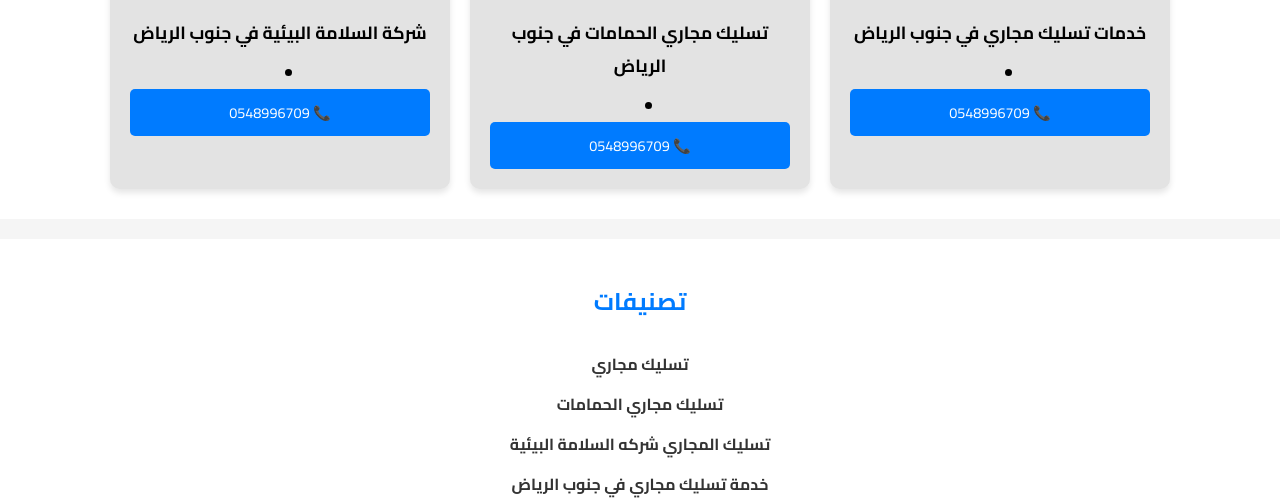
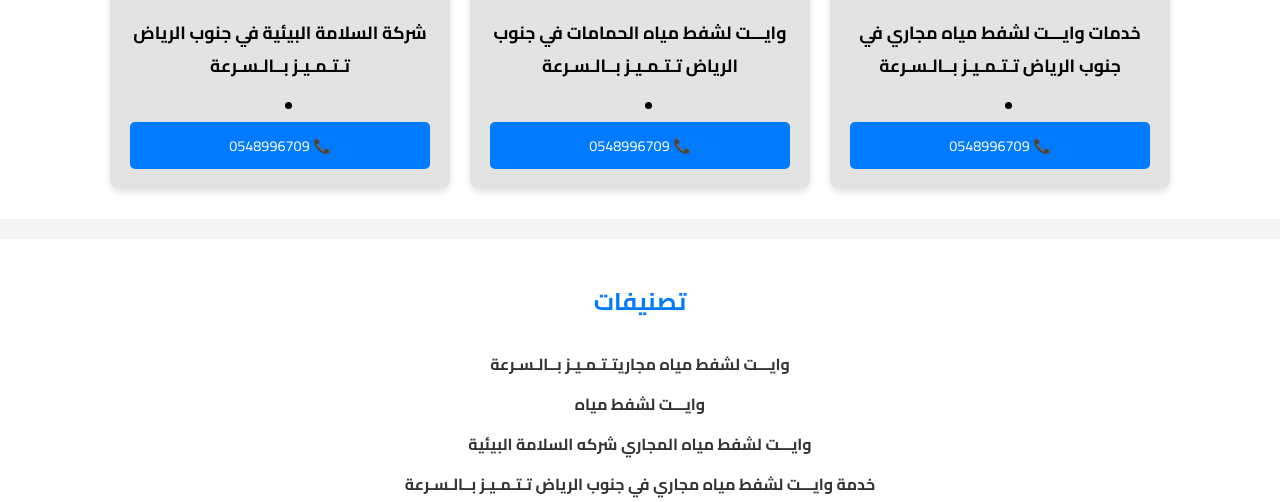
Before and after one commit to ghhhnhjjjjnh/Waterdrainage, a plain HTML site: page index.html in a window 1280 px wide. Shown: the part 319-821 px from the top of the page. Drawn offline with Linux system fonts and the light colour scheme.

Commit message:
Update index.html

```diff
--- a/index.html
+++ b/index.html
@@ -28,17 +28,17 @@
         <div class="service-boxes">
             <div class="service">
                 <img src="https://png.pngtree.com/png-vector/20220528/ourmid/pngtree-water-supply-rgb-color-icon-technology-consumption-sanitation-vector-png-image_30612366.png" alt="خدمة تسليك المجاري">
-                <h3>خدمات تسليك مجاري في جنوب الرياض</h3>
+                <h3>خدمات وايـــت لشفط مياه مجاري في جنوب الرياض تـتـمـيـز بــالـسـرعة </h3>
                 <li><a href="tel:0548996709">📞 0548996709</a></li>
             </div>
             <div class="service">
                 <img src="https://png.pngtree.com/png-vector/20220528/ourmid/pngtree-water-supply-rgb-color-icon-technology-consumption-sanitation-vector-png-image_30612366.png" alt="تسليك مجاري الحمامات">
-                <h3>تسليك مجاري الحمامات في جنوب الرياض </h3>
+                <h3> وايـــت لشفط مياه الحمامات في جنوب الرياض  تـتـمـيـز بــالـسـرعة</h3>
                 <li><a href="tel:0548996709">📞 0548996709</a></li>
             </div>
             <div class="service">
                 <img src="https://png.pngtree.com/png-vector/20220528/ourmid/pngtree-water-supply-rgb-color-icon-technology-consumption-sanitation-vector-png-image_30612366.png" alt="شركة تسليك مجاري">
-                <h3>شركة السلامة البيئية في جنوب الرياض </h3>
+                <h3>شركة السلامة البيئية في جنوب الرياض تـتـمـيـز بــالـسـرعة</h3>
                 <li><a href="tel:0548996709">📞 0548996709</a></li>
             </div>
         </div>
@@ -48,10 +48,10 @@
     <section class="categories">
         <h2>تصنيفات</h2>
         <ul>
-            <li><a href="#">تسليك مجاري </a></li>
-            <li><a href="#">تسليك مجاري الحمامات</a></li>
-            <li><a href="#">تسليك المجاري شركه السلامة البيئية</a></li>
-            <li><a href="#">خدمة تسليك مجاري في جنوب الرياض </a></li>
+            <li><a href="#">وايـــت لشفط مياه مجاريتـتـمـيـز بــالـسـرعة </a></li>
+            <li><a href="#">وايـــت لشفط مياه</a></li>
+            <li><a href="#">وايـــت لشفط مياه المجاري شركه السلامة البيئية</a></li>
+            <li><a href="#">خدمة وايـــت لشفط مياه مجاري في جنوب الرياض تـتـمـيـز بــالـسـرعة </a></li>
             <li><a href="tel:0548996709">للتواصل اضغط هنا📞</a></li>
         </ul>
     </section>
```
